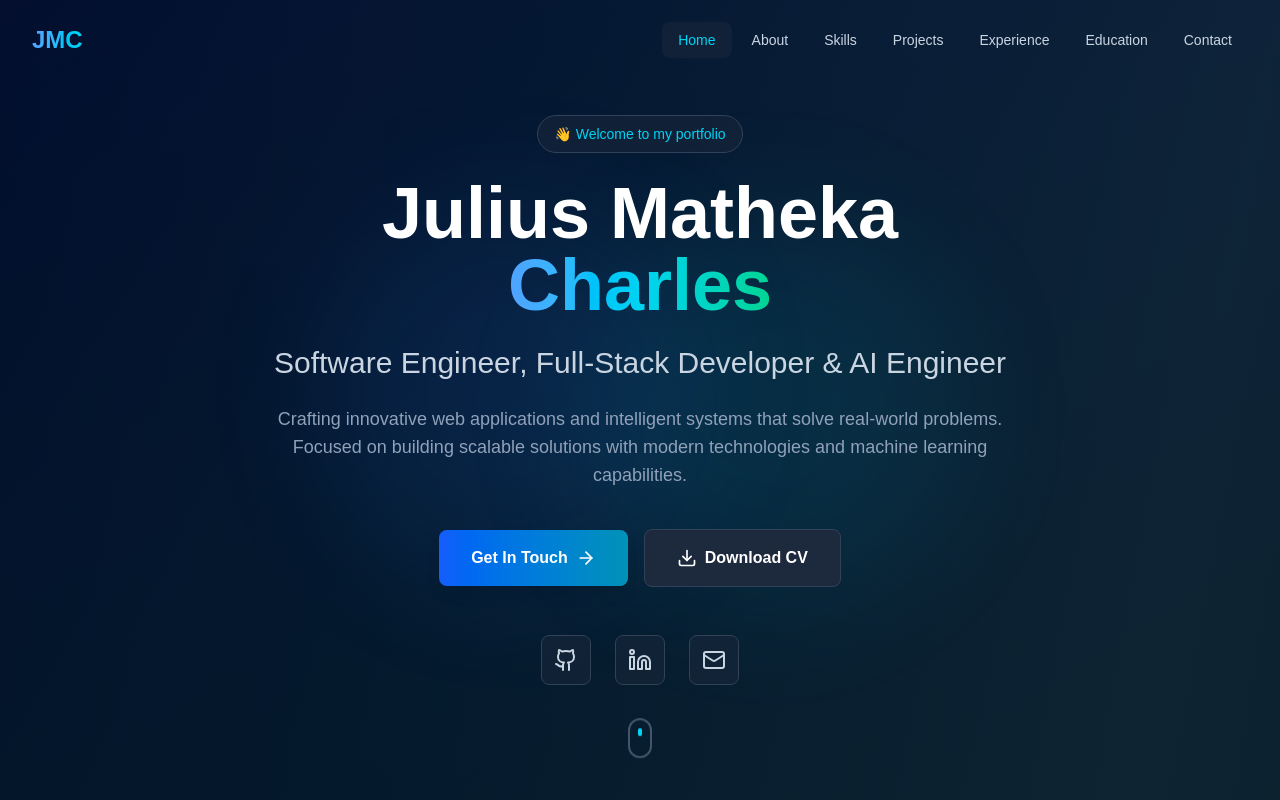
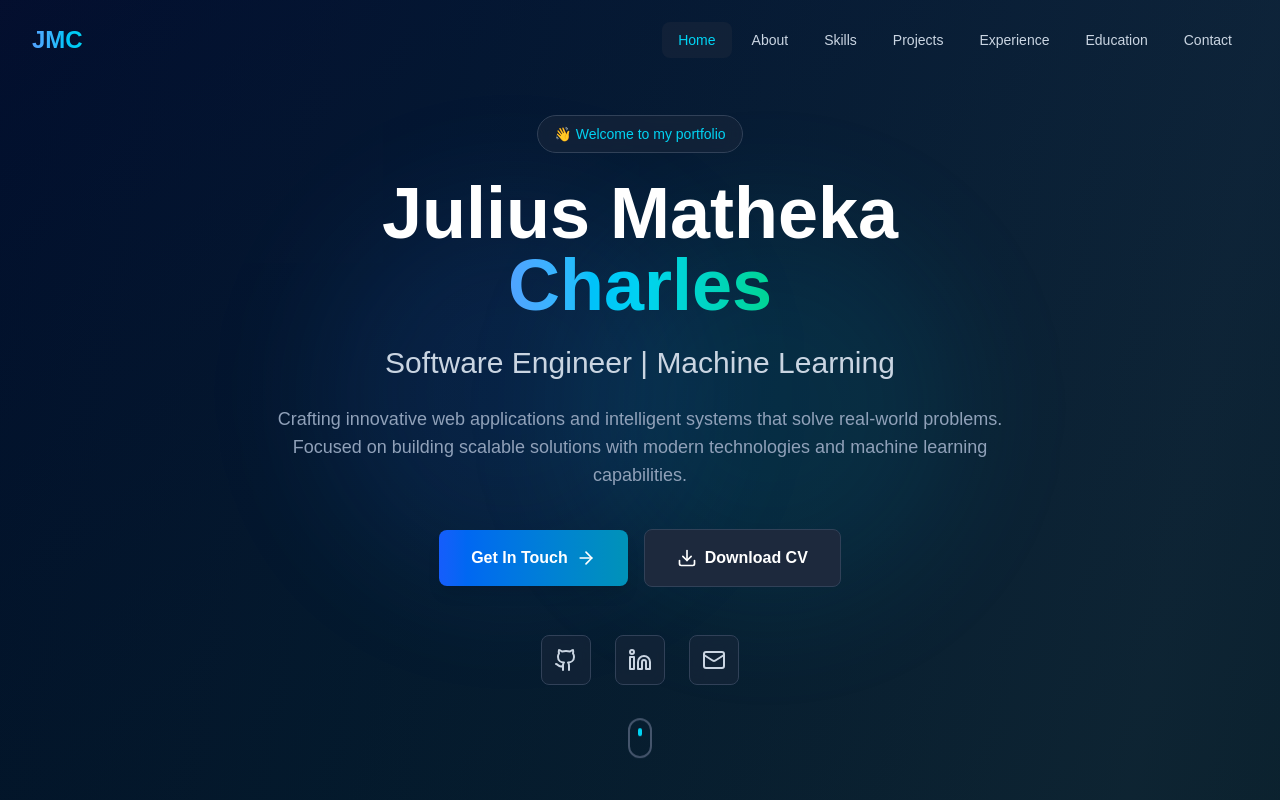
Before and after one commit to msnzilu/portfolio, a Next.js app: page / in a window 1280 px wide. Shown: the top 800 px of the page. Built offline with nearby package versions, Linux system fonts and the light colour scheme.

Commit message:
Update About

```diff
--- a/components/Hero.tsx
+++ b/components/Hero.tsx
@@ -41,7 +41,7 @@ export default function Hero() {
 
         {/* Title */}
         <p className="text-xl sm:text-2xl lg:text-3xl text-slate-300 mb-6 animate-fade-in-up delay-200">
-          Software Engineer, Full-Stack Developer & AI Engineer
+          Software Engineer | Machine Learning
         </p>
 
         {/* Description */}
```
